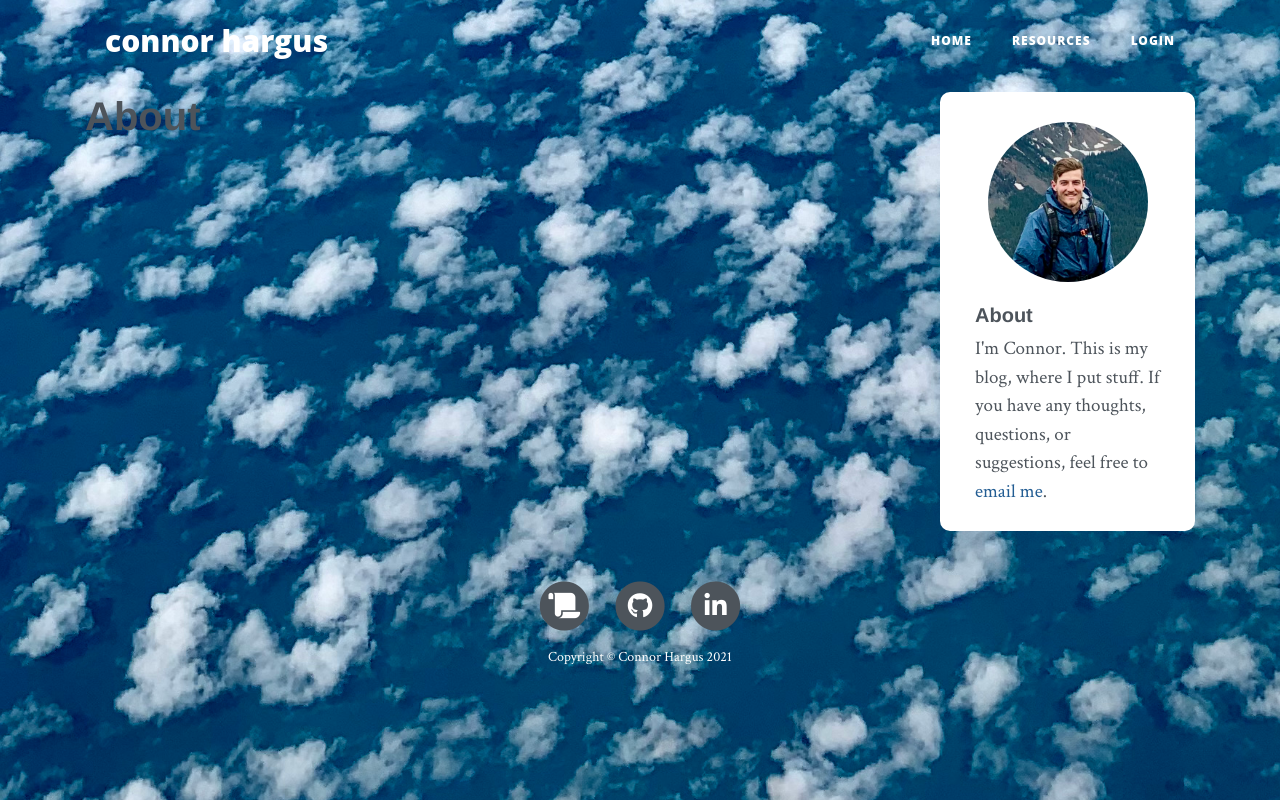
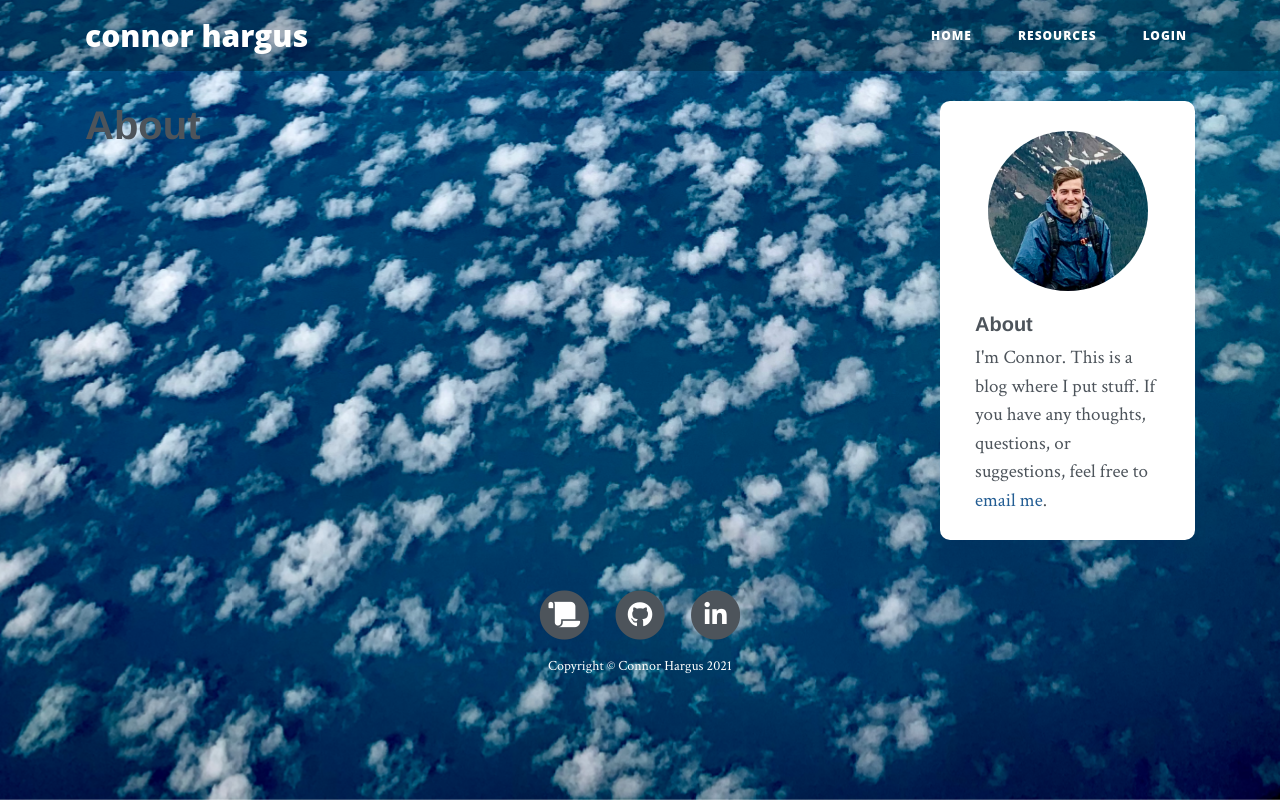
Before and after one commit to connorhargus/personal-website, a Django app: page /about/ in a window 1280 px wide. Run offline with Django 3.2, Linux system fonts and the light colour scheme; some libraries are stand-ins or nearby versions; some web fonts are replaced.

Commit message:
Fix navbar, fix background for iOS, and fix about scaling

```diff
--- a/blog/static/blog/main.css
+++ b/blog/static/blog/main.css
@@ -6,20 +6,34 @@
 
 
 body {
-  background-color: #bdbfba;
-  background-image: url("../img/bg.jpeg");
-  background-size: 2200px;
-  background-attachment: fixed;
-  background-position: 50% 80%;
+  /*background-color: #bdbfba;*/
+  /*background-image: url("../img/bg.jpeg");*/
+  /*background-size: 2200px;*/
+  /*background-attachment: fixed;*/
+  /*background-position: 50% 80%;*/
   font-size: 19px;
   color: #4D545B;
   font-family: Crimson Text, serif;
 }
 
-@viewport {
-  zoom: 1.0;
-  min-zoom: 1.0;
-  max-zoom: 2.0;
+/* See https://stackoverflow.com/questions/26372127/background-fixed-no-repeat-not-working-on-mobile*/
+body:before {
+  font-size: 19px;
+  color: #4D545B;
+  font-family: Crimson Text, serif;
+  content: "";
+  display: block;
+  position: fixed;
+  left: 0;
+  top: 0;
+  width: 100%;
+  height: 100%;
+  z-index: -10;
+  background: url("../img/bg.jpeg") no-repeat center center;
+  -webkit-background-size: cover;
+  -moz-background-size: cover;
+  -o-background-size: cover;
+  background-size: cover;
 }
 
 p {
@@ -103,24 +117,32 @@ iframe {
   width: 80%;
 }
 
-/* Navbar when collapsed. */
+/* Moves navigation items to rights side while collapsed */
+.nav-item{
+    text-align: right;
+    padding-left: 30px
+}
+
+/* General settings for navbar */
 #mainNav {
   position: relative;
-  margin-bottom: 10px;
-  background-color: rgba(180, 180, 180, 0.5);
-  border-color: rgba(200, 200, 200, 0.8);
+  margin-bottom: 30px;
+  background-color: rgba(0, 0, 0, 0.25);
+  border-color: rgba(255, 255, 255, 1);
   font-family: 'Open Sans', 'Helvetica Neue', Helvetica, Arial, sans-serif;
 }
 
+/* Controls title text */
 #mainNav .navbar-brand {
   font-weight: 800;
   font-size: 30px;
   color: white;
 }
 
+/* Controls toggle button on small screens */
 #mainNav .navbar-toggler {
-  background-color: rgba(200, 200, 200, 0.3);
-  font-size: 12px;
+  background-color: rgba(255, 255, 255, 0.15);
+  font-size: 17px;
   font-weight: 800;
   padding: 13px;
   text-transform: uppercase;
@@ -128,34 +150,40 @@ iframe {
   color: white;
 }
 
+/* Controls individual navigation items on rights side */
 #mainNav .navbar-nav > li.nav-item > a {
   font-size: 12px;
   font-weight: 800;
   letter-spacing: 1px;
   text-transform: uppercase;
-  color: white;
+  color: #ffffff;
 }
 
-@media only screen and (min-width: 992px) {
-  #mainNav {
-    border-bottom: 1px solid transparent;
-    background: transparent;
-  }
-  #mainNav .navbar-brand {
-    padding: 10px 20px;
-    color: white;
-  }
-  #mainNav .navbar-brand:focus, #mainNav .navbar-brand:hover {
-    color: rgba(255, 255, 255, 0.4);
-  }
-  #mainNav .navbar-nav > li.nav-item > a {
-    padding: 10px 20px;
-    color: #fff;
-  }
-  #mainNav .navbar-nav > li.nav-item > a:focus, #mainNav .navbar-nav > li.nav-item > a:hover {
-    color: rgba(255, 255, 255, 0.4);
-  }
+/* Makes collapsed navigation items turn transparent when hovered over or clicked */
+#mainNav .navbar-nav > li.nav-item > a:focus, #mainNav .navbar-nav > li.nav-item > a:hover {
+  color: rgba(255, 255, 255, 0.3);
 }
+
+/*@media only screen and (min-width: 992px) {*/
+/*  #mainNav {*/
+/*    border-bottom: 1px solid transparent;*/
+/*    background: transparent;*/
+/*  }*/
+/*  #mainNav .navbar-brand {*/
+/*    padding: 10px 20px;*/
+/*    color: white;*/
+/*  }*/
+/*  #mainNav .navbar-brand:focus, #mainNav .navbar-brand:hover {*/
+/*    color: rgba(255, 255, 255, 0.6);*/
+/*  }*/
+/*  #mainNav .navbar-nav > li.nav-item > a {*/
+/*    padding: 10px 20px;*/
+/*    color: #fff;*/
+/*  }*/
+/*  #mainNav .navbar-nav > li.nav-item > a:focus, #mainNav .navbar-nav > li.nav-item > a:hover {*/
+/*    color: rgba(255, 255, 255, 0.6);*/
+/*  }*/
+/*}*/
 
 @media only screen and (min-width: 992px) {
   #mainNav {
@@ -236,6 +264,8 @@ iframe {
 
 .about-col {
   padding: 5px 15px 5px 20px;
+  /*Need this min-width to prevent text from getting really skinny on phone screens*/
+  min-width: 180px;
 }
 
 .navigate {
--- a/blog/templates/blog/base.html
+++ b/blog/templates/blog/base.html
@@ -42,12 +42,12 @@
     <div class="container">
       <a class="navbar-brand" href="{% url 'blog-home' %}">connor hargus</a>
       <button class="navbar-toggler navbar-toggler-right" type="button" data-toggle="collapse" data-target="#navbarResponsive" aria-controls="navbarResponsive" aria-expanded="false" aria-label="Toggle navigation">
-        Menu
         <i class="fas fa-bars"></i>
       </button>
-      <div class="collapse navbar-collapse" id="navbarResponsive">
-        <ul class="navbar-nav ml-auto">
-          <!-- Navbar Right Side -->
+{#      <div class="collapse navbar-collapse" id="navbarResponsive">#}
+{#        <ul class="navbar-nav justify-content-end">#}
+      <div class="collapse navbar-collapse justify-content-end" id="navbarResponsive">
+        <ul class="navbar-nav">          <!-- Navbar Right Side -->
           <li class="nav-item">
             <a class="nav-link" href="{% url 'blog-home' %}">Home</a>
           </li>
@@ -71,7 +71,6 @@
               <a class="nav-link" href="{% url 'login' %}">Login</a>
             </li>
           {% endif %}
-
         </ul>
       </div>
     </div>
@@ -139,7 +138,7 @@
           </div>
           <div class="col about-col">
             <h5>About</h5>
-            I'm Connor. This is my blog, where I put stuff. If you have any thoughts, questions, or suggestions, feel free to <a href="mailto:connorhargus@gmail.com">email me</a>.
+            I'm Connor. This is a blog where I put stuff. If you have any thoughts, questions, or suggestions, feel free to <a href="mailto:connorhargus@gmail.com">email me</a>.
           </div>
 {#          {% block nosidebar %}#}
 {#            <div class="col-xs-auto about-col">#}
--- a/personal_website/urls.py
+++ b/personal_website/urls.py
@@ -49,5 +49,4 @@ urlpatterns = [
 
 
 if settings.DEBUG:  # Dev only, used to simulate production
-    urlpatterns += static(settings.MEDIA_URL,
-                          document_root=settings.MEDIA_ROOT)
+    urlpatterns += static(settings.MEDIA_URL, document_root=settings.MEDIA_ROOT)
```
Also changed, not shown: personal_website/settings.py (+4 -38 lines), personal_website/storages.py (deleted, +0 -7 lines), blog/static/img/bg.jpeg.
